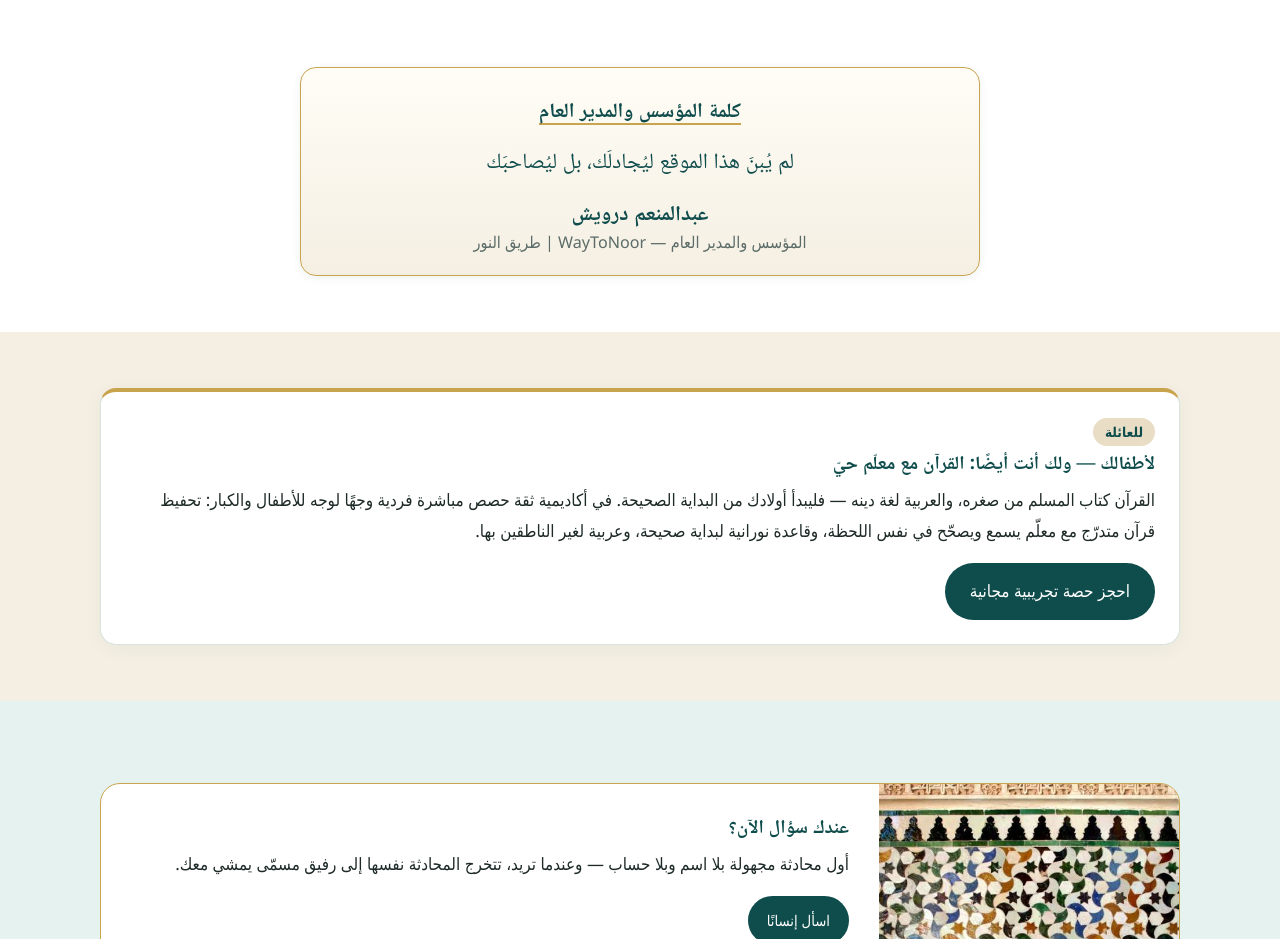
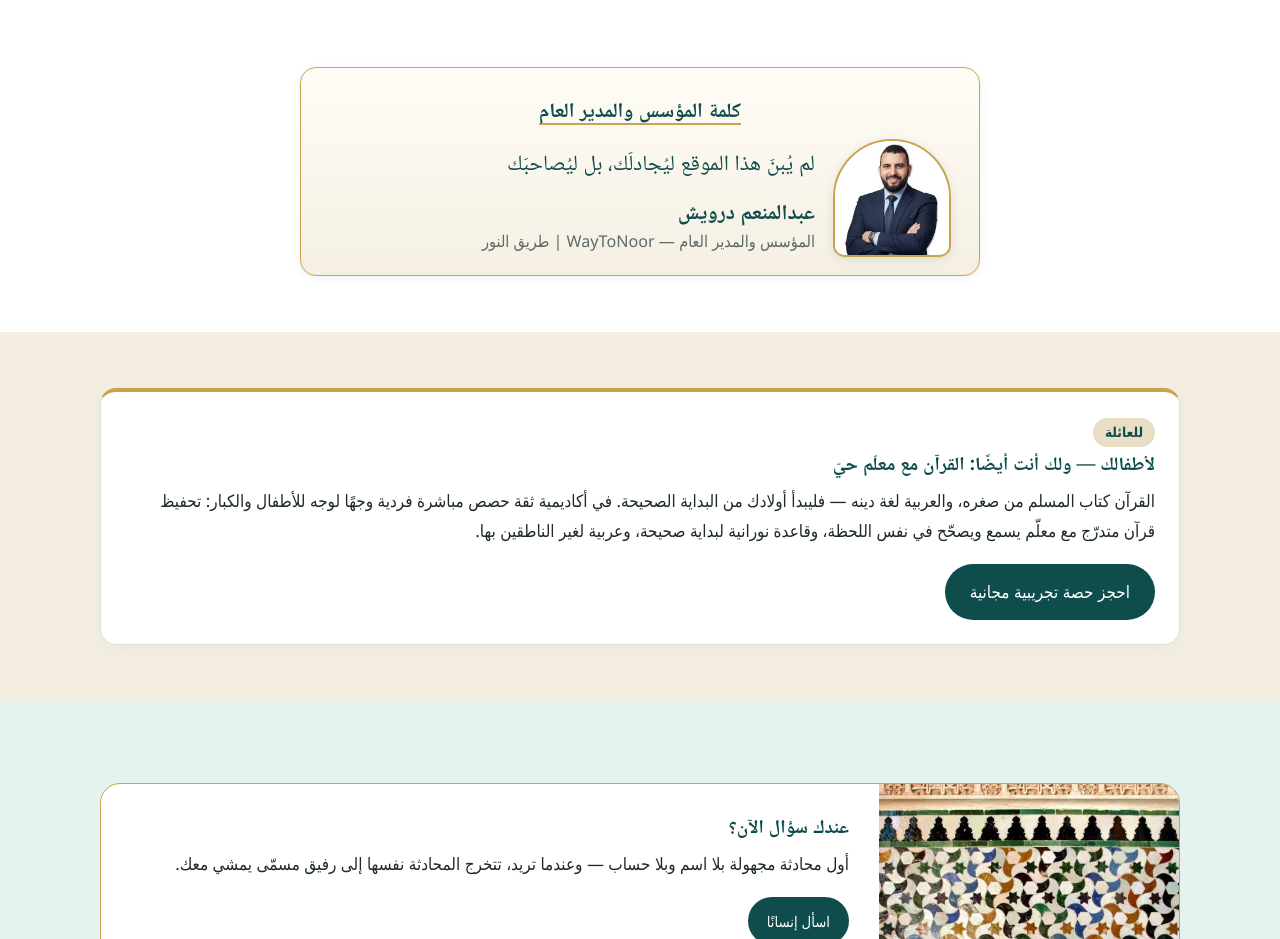
Before and after one commit to EngAbdelmonie/waytonoor, a plain HTML site: page index.html in a window 1280 px wide. Shown: the part 3980-4919 px from the top of the page. Drawn offline with Linux system fonts and the light colour scheme.

Commit message:
Founder portrait on the homepage founder card (AR+EN) — owner direction 2026-11-27

```diff
--- a/assets/styles.css
+++ b/assets/styles.css
@@ -582,11 +582,16 @@ fieldset.hy-chunk{display:block}
 .founder-photo{width:118px;height:auto;border-radius:60px 60px 12px 12px;border:2px solid var(--gold);box-shadow:0 2px 10px rgba(15,76,76,.12)}
 .founder-name{font-family:Georgia,'Noto Naskh Arabic',serif;font-weight:700;font-size:1.25em;color:var(--teal);line-height:1.6}
 .founder-role{color:var(--muted);font-size:.95em;line-height:1.7}
-/* Homepage founder card: text-only compact seat linking to About. */
+/* Homepage founder card: compact seat linking to About — the portrait
+   sits beside the words in the same arch-topped gold frame as the
+   About signature block (.founder-photo above). */
 .founder-card{margin:0 auto;max-width:680px;background:linear-gradient(180deg,#fffdf6,var(--sand));border:1.5px solid var(--gold);border-radius:16px;padding:24px 28px 18px;text-align:center;box-shadow:0 2px 10px rgba(15,76,76,.07)}
 .founder-card h3{font-family:Georgia,'Noto Naskh Arabic',serif;font-size:1.2em;margin:0 0 12px;line-height:1.7}
 .founder-card h3 a{color:var(--teal);text-decoration:none;border-bottom:2px solid var(--gold)}
 .founder-card blockquote{font-family:Georgia,'Noto Naskh Arabic',serif;font-size:1.28em;line-height:1.95;color:var(--teal);margin:0 0 14px}
+.founder-card-main{display:flex;flex-wrap:wrap;gap:18px;align-items:center;justify-content:center}
+.founder-card-text{flex:1 1 240px;text-align:start}
+.founder-card-main blockquote{margin-bottom:10px}
 /* Cinematic feel: slow in-frame zoom on scene photos (transform only). */
 .hy-figure{overflow:hidden;border-radius:150px 150px 14px 14px}
 .hy-figure img{animation:cp-kb 26s ease-in-out infinite alternate}
--- a/index.html
+++ b/index.html
@@ -78,9 +78,10 @@ gtag('config', 'G-7J2SVC88R6', {'anonymize_ip': true, 'allow_ad_personalization_
 
 <section class="section"><div class="container">
 <div class="founder-card rv"><h3><a href="about.html">كلمة المؤسس والمدير العام</a></h3>
+<div class="founder-card-main"><img class="founder-photo" src="assets/brand/founder-portrait.jpg" alt="عبدالمنعم درويش" width="200" height="201" loading="lazy"><div class="founder-card-text">
 <blockquote>لم يُبنَ هذا الموقع ليُجادلَك، بل ليُصاحبَك</blockquote>
 <div class="founder-name">عبدالمنعم درويش</div>
-<div class="founder-role">المؤسس والمدير العام — WayToNoor | طريق النور</div></div>
+<div class="founder-role">المؤسس والمدير العام — WayToNoor | طريق النور</div></div></div></div>
 </div></section>
 <section class="section section-alt"><div class="container">
 <!-- WayToNoor × Thiqa handover — Variant (b) PARENTS' CARD, AR.
```
Also changed, not shown: en/index.html (+2 -1 lines).
